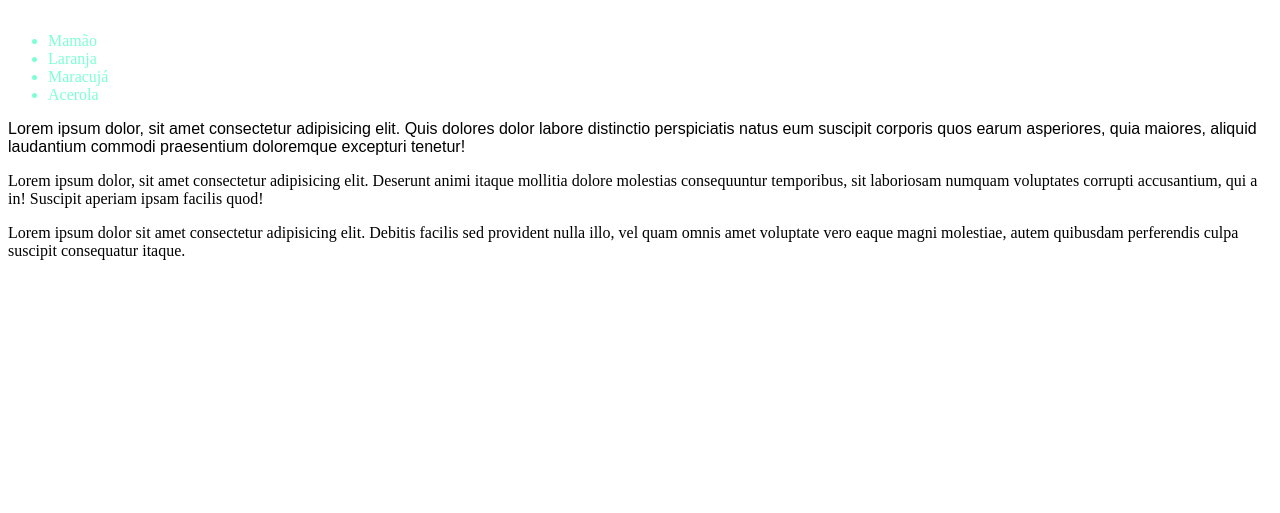
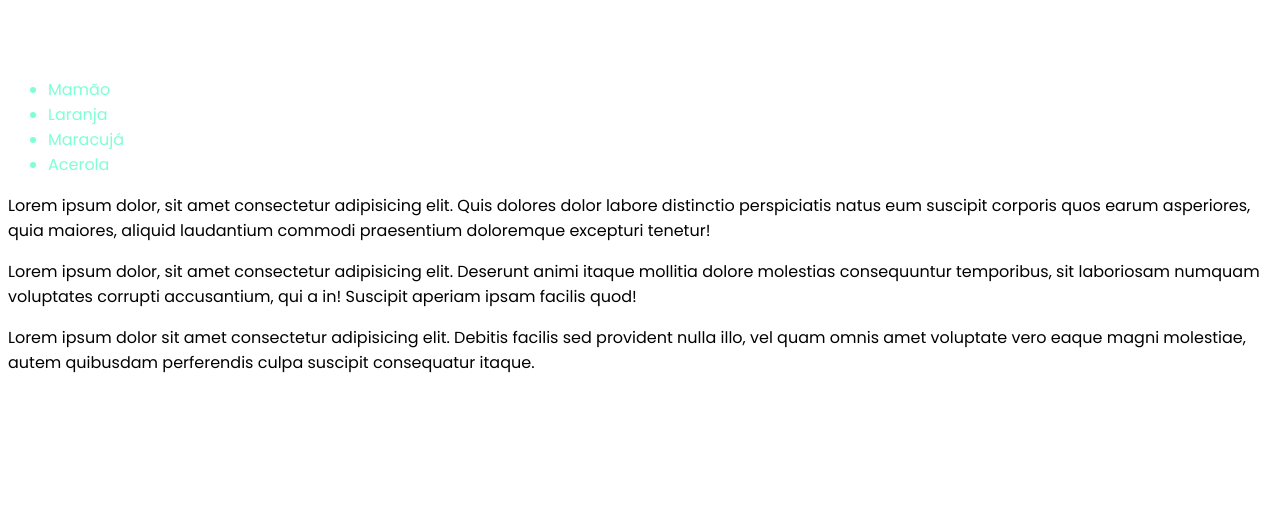
Before and after one commit to icaroregis/Certified_Tech_Developerr, a plain HTML site: page frontend_I/aula_07_introducao_ao_css/index.html in a window 1280 px wide. Shown: the part 287-800 px from the top of the page. Drawn offline with Linux system fonts and the light colour scheme.

Commit message:
inclusão de link para mudar a fonte

```diff
--- a/frontend_I/aula_07_introducao_ao_css/css/style.css
+++ b/frontend_I/aula_07_introducao_ao_css/css/style.css
@@ -4,6 +4,10 @@ podemos selecionar de tres formas:
 2 id
 3 a propria tag
 */
+
+body {
+  font-family: 'Poppins';
+}
 
 h1 {
   font-size: 8rem;
@@ -21,7 +25,3 @@ as li's herdam o tamanho do pai. O id tem prioridade sobre a tag e sobre a class
 #listaCompras {
   color: aquamarine;
 }
-
-.titleText {
-  font-family: sans-serif;
-}
--- a/frontend_I/aula_07_introducao_ao_css/index.html
+++ b/frontend_I/aula_07_introducao_ao_css/index.html
@@ -6,6 +6,11 @@
   <meta http-equiv="X-UA-Compatible" content="IE=edge">
   <meta name="viewport" content="width=device-width, initial-scale=1.0">
   <link rel="stylesheet" href="./css/style.css">
+  <!--Google Fonts-->
+  <link rel="preconnect" href="https://fonts.googleapis.com">
+  <link rel="preconnect" href="https://fonts.gstatic.com" crossorigin>
+  <link href="https://fonts.googleapis.com/css2?family=Poppins:ital,wght@0,100;0,200;0,300;0,400;0,500;0,600;0,700;0,800;0,900;1,100;1,200;1,300;1,400;1,500;1,600;1,700;1,800;1,900&family=Quicksand:wght@300;400;500;600;700&display=swap" rel="stylesheet">
+  <!--Google Fonts-->
   <title>Introdução ao CSS</title>
 </head>
 
```
